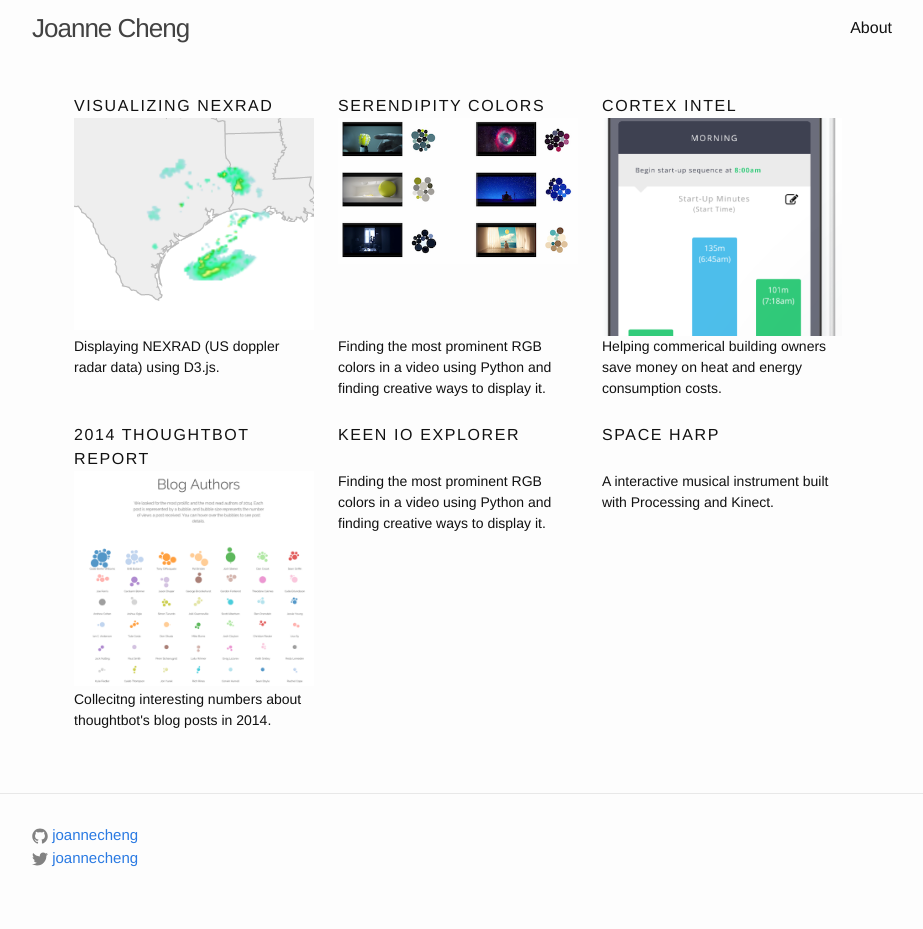
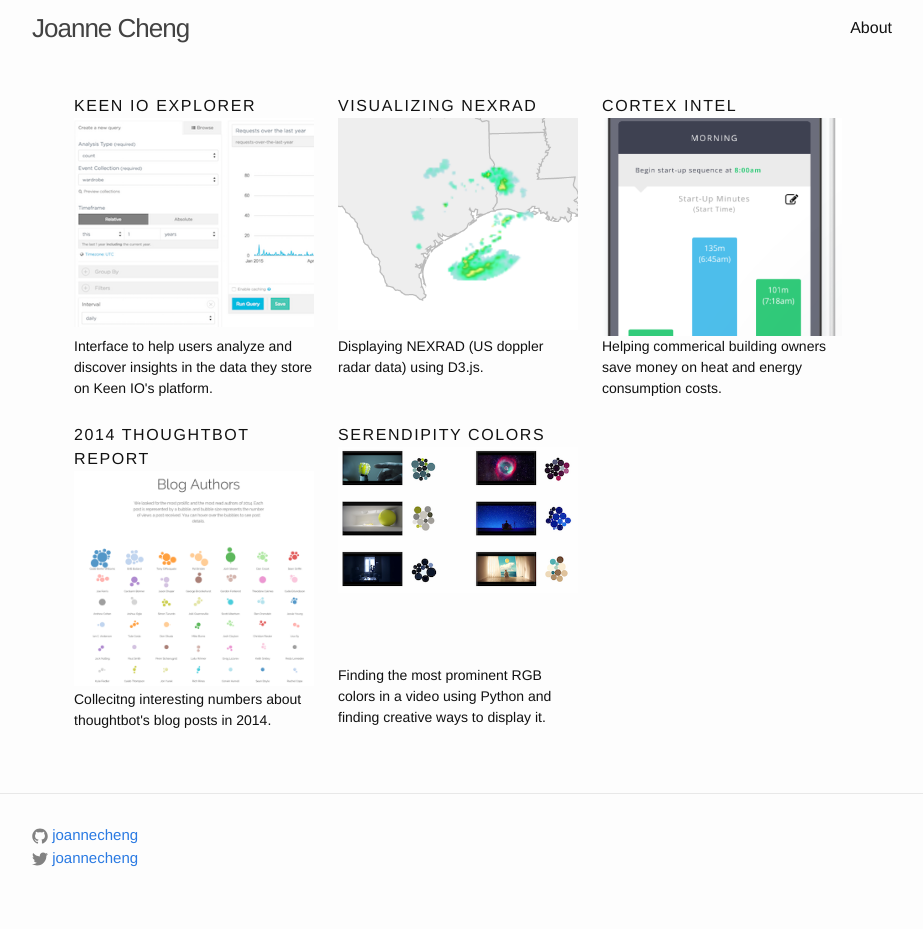
Before and after one commit to joannecheng/joannecheng.github.io, a Jekyll site: the page built from index.html, in a window 1280 px wide. Shown: the whole page, without its empty margins (178-1101 px from the left). Built offline with Jekyll 4.4.1, drawn with Linux system fonts in a browser that asks for light colours; nearby versions of some CDN libraries; library files that are not in the unit come from our copies.

Commit message:
add keen io project

```diff
--- a/index.html
+++ b/index.html
@@ -11,6 +11,23 @@
   <div class="flex flex-wrap items-start justify-center">
 
     <div class="w5 pa2 mr2 mb2">
+      <div class="">
+        <div class="ttu tracked">Keen IO Explorer</div>
+
+        <div class="project-image">
+          <img src="/assets/img/keenexplorer-mini.png" />
+        </div>
+
+        <div class="description f6">
+          Interface to help users analyze and discover
+          insights in the data they store on Keen IO's platform.
+        </div>
+
+      </div>
+    </div>
+
+
+    <div class="w5 pa2 mr2 mb2">
         <div class="ttu tracked">Visualizing NEXRAD</div>
 
         <div class="project-image">
@@ -22,23 +39,6 @@
         </div>
     </div>
 
-
-    <div class="w5 pa2 mr2 mb2">
-      <div class="">
-        <div class="ttu tracked">Serendipity Colors</div>
-
-        <div class="project-image" style="overflow: hidden;">
-          <img src="/assets/img/Serendipity-mini.png" />
-        </div>
-
-        <div class="description f6">
-          Finding the most prominent RGB colors in a video
-          using Python and finding creative ways to
-          display it.
-        </div>
-
-      </div>
-    </div>
 
     <div class="w5 pa2 mr2 mb2">
       <div class="">
@@ -74,12 +74,12 @@
     </div>
 
 
-    <div class="w5 pa2 mr2">
+    <div class="w5 pa2 mr2 mb2">
       <div class="">
-        <div class="ttu tracked">Keen IO Explorer</div>
+        <div class="ttu tracked">Serendipity Colors</div>
 
-        <div class="image">
-          <img src="" />
+        <div class="project-image" style="overflow: hidden;">
+          <img src="/assets/img/Serendipity-mini.png" />
         </div>
 
         <div class="description f6">
@@ -91,21 +91,7 @@
       </div>
     </div>
 
-
     <div class="w5 pa2 mr2 mb2">
-      <div class="">
-        <div class="ttu tracked">Space Harp</div>
-
-        <div class="image">
-          <img src="" />
-        </div>
-
-        <div class="description f6">
-          A interactive musical instrument built with Processing
-          and Kinect.
-        </div>
-
-      </div>
     </div>
 
     <div class="w5 pa2 mr2">
```
Also changed, not shown: about.md (+4 -9 lines), assets/img/keenexplorer-mini.png (added).
